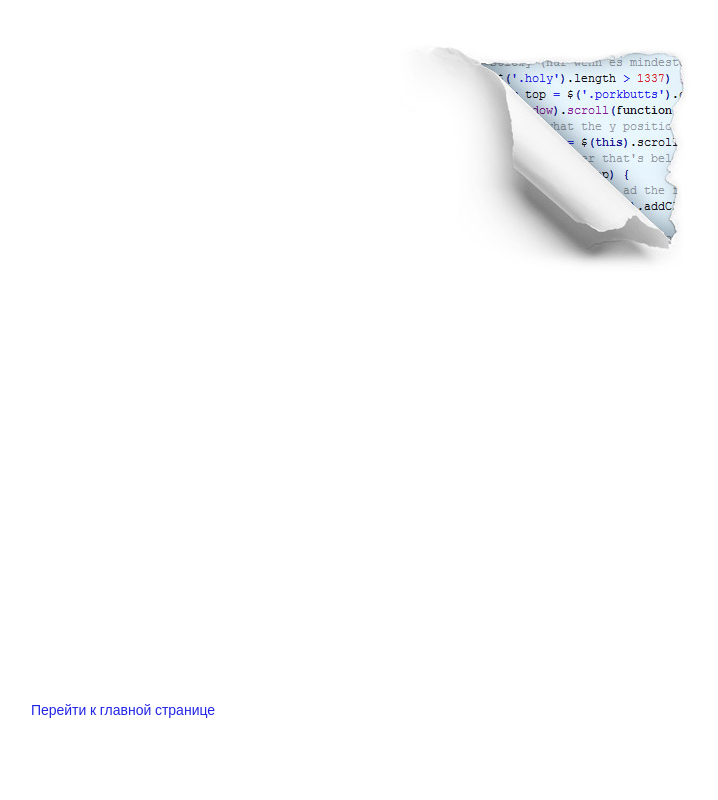
After one commit to GipnoziS/VlastislavGoncharov, a PHP site: page /404.htm in a window 1280 px wide. The commit adds this page. Shown: the whole page, without its empty margins (517-1235 px from the left). Run offline with PHP 8.4, Linux system fonts and the light colour scheme.

Commit message:
15.12.21

```diff
--- /dev/null
+++ b/404.htm
@@ -0,0 +1,25 @@
+<!DOCTYPE html>
+<html>
+<head>
+<title>404 – страница не найдена</title>
+<meta charset="utf-8">
+<link rel="shortcut icon" href="/favicon.ico" type="image/x-icon" />
+<link href='http://fonts.googleapis.com/css?family=Open+Sans:400italic,400,700&subset=latin,cyrillic' rel='stylesheet' type='text/css'>
+<style type="text/css">
+html, body {width:100%;height:100%;overflow:hidden;margin:0px;padding:0px;font-family:'Open Sans',sans-serif;font-size:16px}
+body {background:url('/404.jpg') top right no-repeat #fff}
+.content {width:100%;text-align:center;position:absolute;bottom:10%;left:0px;}
+.content a {display:inline-block;text-decoration:none;font-size:14px;color:#2225e4;}
+.content a:hover {color:#d02c2a;}
+@media only screen and (max-width: 460px), screen and (max-height: 700px) {
+.content {position:static;}
+.content a {display:block;width:100%;height:100%;position:absolute;top:0px;left:0px;font-size:0px;opacity:0;}
+}
+</style>
+</head>
+<body>
+<div class="content">
+	<a href="/">Перейти к главной странице</a>
+</div>
+</body>
+</html>
```
Also changed, not shown: header.php (+23 -0 lines), .htaccess (added), 404.jpg (added).
